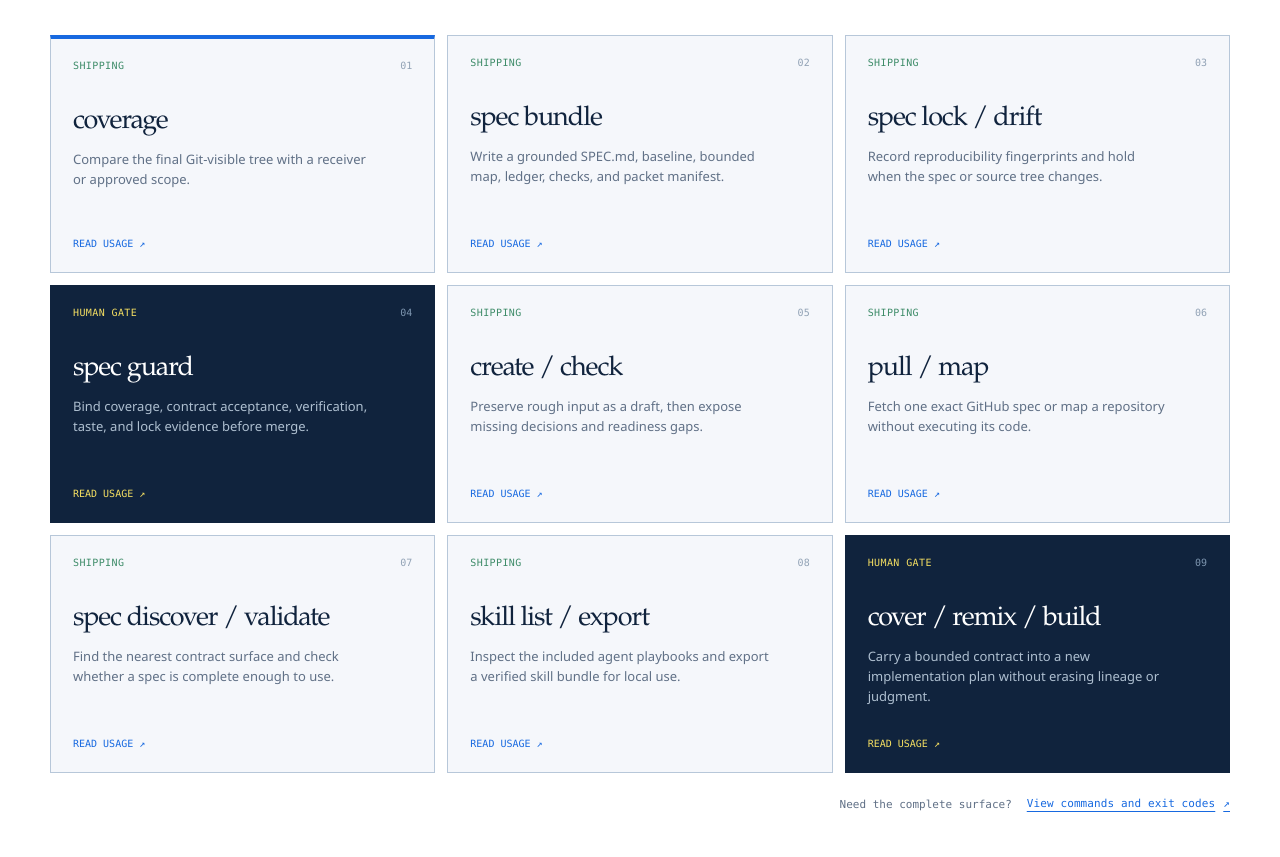
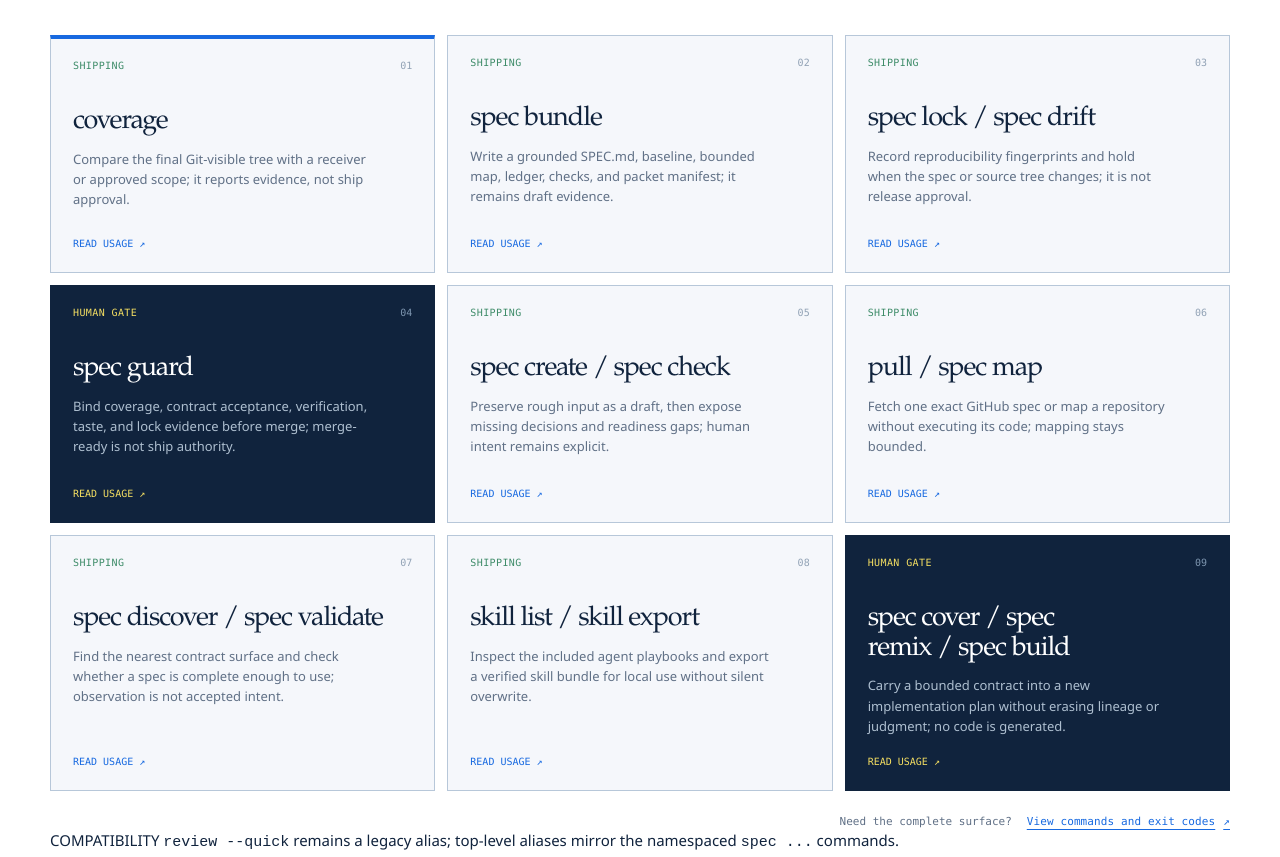
Before and after one commit to specport/specport, a website: page docs/index.html in a window 1280 px wide. Shown: the part 1814-2671 px from the top of the page. Drawn offline with Linux system fonts and the light colour scheme.

Commit message:
Use exact command names in capability status

```diff
--- a/docs/index.html
+++ b/docs/index.html
@@ -171,55 +171,55 @@
           <article class="command-card command-card-featured">
             <div class="command-card-top"><span class="status-label status-label-live">SHIPPING</span><span class="command-index">01</span></div>
             <h3><code>coverage</code></h3>
-            <p>Compare the final Git-visible tree with a receiver or approved scope.</p>
+            <p>Compare the final Git-visible tree with a receiver or approved scope; it reports evidence, not ship approval.</p>
             <a href="https://github.com/stancsz/specport#the-first-minute-workflow">Read usage <span aria-hidden="true">↗</span></a>
           </article>
           <article class="command-card">
             <div class="command-card-top"><span class="status-label status-label-live">SHIPPING</span><span class="command-index">02</span></div>
             <h3><code>spec bundle</code></h3>
-            <p>Write a grounded SPEC.md, baseline, bounded map, ledger, checks, and packet manifest.</p>
+            <p>Write a grounded SPEC.md, baseline, bounded map, ledger, checks, and packet manifest; it remains draft evidence.</p>
             <a href="https://github.com/stancsz/specport#the-first-minute-workflow">Read usage <span aria-hidden="true">↗</span></a>
           </article>
           <article class="command-card">
             <div class="command-card-top"><span class="status-label status-label-live">SHIPPING</span><span class="command-index">03</span></div>
-            <h3><code>spec lock / drift</code></h3>
-            <p>Record reproducibility fingerprints and hold when the spec or source tree changes.</p>
+            <h3><code>spec lock / spec drift</code></h3>
+            <p>Record reproducibility fingerprints and hold when the spec or source tree changes; it is not release approval.</p>
             <a href="https://github.com/stancsz/specport#the-first-minute-workflow">Read usage <span aria-hidden="true">↗</span></a>
           </article>
           <article class="command-card command-card-dark">
             <div class="command-card-top"><span class="status-label status-label-accent">HUMAN GATE</span><span class="command-index">04</span></div>
             <h3><code>spec guard</code></h3>
-            <p>Bind coverage, contract acceptance, verification, taste, and lock evidence before merge.</p>
+            <p>Bind coverage, contract acceptance, verification, taste, and lock evidence before merge; merge-ready is not ship authority.</p>
             <a href="https://github.com/stancsz/specport#guard-one-candidate-before-merge">Read usage <span aria-hidden="true">↗</span></a>
           </article>
           <article class="command-card">
             <div class="command-card-top"><span class="status-label status-label-live">SHIPPING</span><span class="command-index">05</span></div>
-            <h3><code>create / check</code></h3>
-            <p>Preserve rough input as a draft, then expose missing decisions and readiness gaps.</p>
+            <h3><code>spec create / spec check</code></h3>
+            <p>Preserve rough input as a draft, then expose missing decisions and readiness gaps; human intent remains explicit.</p>
             <a href="https://github.com/stancsz/specport#specs-that-are-evidence-contracts-and-taste">Read usage <span aria-hidden="true">↗</span></a>
           </article>
           <article class="command-card">
             <div class="command-card-top"><span class="status-label status-label-live">SHIPPING</span><span class="command-index">06</span></div>
-            <h3><code>pull / map</code></h3>
-            <p>Fetch one exact GitHub spec or map a repository without executing its code.</p>
+            <h3><code>pull / spec map</code></h3>
+            <p>Fetch one exact GitHub spec or map a repository without executing its code; mapping stays bounded.</p>
             <a href="https://github.com/stancsz/specport#readme">Read usage <span aria-hidden="true">↗</span></a>
           </article>
           <article class="command-card">
             <div class="command-card-top"><span class="status-label status-label-live">SHIPPING</span><span class="command-index">07</span></div>
-            <h3><code>spec discover / validate</code></h3>
-            <p>Find the nearest contract surface and check whether a spec is complete enough to use.</p>
+            <h3><code>spec discover / spec validate</code></h3>
+            <p>Find the nearest contract surface and check whether a spec is complete enough to use; observation is not accepted intent.</p>
             <a href="https://github.com/stancsz/specport#the-first-minute-workflow">Read usage <span aria-hidden="true">↗</span></a>
           </article>
           <article class="command-card">
             <div class="command-card-top"><span class="status-label status-label-live">SHIPPING</span><span class="command-index">08</span></div>
-            <h3><code>skill list / export</code></h3>
-            <p>Inspect the included agent playbooks and export a verified skill bundle for local use.</p>
+            <h3><code>skill list / skill export</code></h3>
+            <p>Inspect the included agent playbooks and export a verified skill bundle for local use without silent overwrite.</p>
             <a href="https://github.com/stancsz/specport/tree/main/skills">Read usage <span aria-hidden="true">↗</span></a>
           </article>
           <article class="command-card command-card-dark">
             <div class="command-card-top"><span class="status-label status-label-accent">HUMAN GATE</span><span class="command-index">09</span></div>
-            <h3><code>cover / remix / build</code></h3>
-            <p>Carry a bounded contract into a new implementation plan without erasing lineage or judgment.</p>
+            <h3><code>spec cover / spec remix / spec build</code></h3>
+            <p>Carry a bounded contract into a new implementation plan without erasing lineage or judgment; no code is generated.</p>
             <a href="https://github.com/stancsz/specport#cover-remix-and-build-handoffs">Read usage <span aria-hidden="true">↗</span></a>
           </article>
         </div>
@@ -228,6 +228,7 @@
           <span>Need the complete surface?</span>
           <a class="text-link" href="https://github.com/stancsz/specport#output-and-exit-codes">View commands and exit codes <span aria-hidden="true">↗</span></a>
         </div>
+        <p class="command-aliases"><span>COMPATIBILITY</span> <code>review --quick</code> remains a legacy alias; top-level aliases mirror the namespaced <code>spec ...</code> commands.</p>
       </section>
 
       <section class="section-shell section-block docs-block" id="docs">
@@ -282,11 +283,13 @@
         <div class="surface-table" role="table" aria-label="SpecPort capability status">
           <div class="surface-row surface-header" role="row"><span role="columnheader">Surface</span><span role="columnheader">What it does</span><span role="columnheader">State</span></div>
           <div class="surface-row" role="row"><code role="cell">coverage</code><span role="cell">Final-tree coverage against an explicit receiver or approved scope.</span><span role="cell" class="state state-live">shipping</span></div>
-          <div class="surface-row" role="row"><code role="cell">spec bundle</code><span role="cell">One read-only repo-to-spec packet with evidence and unknowns.</span><span role="cell" class="state state-live">shipping</span></div>
+          <div class="surface-row" role="row"><code role="cell">spec discover / spec bundle</code><span role="cell">Grounded repository evidence and one read-only repo-to-spec packet.</span><span role="cell" class="state state-live">shipping</span></div>
+          <div class="surface-row" role="row"><code role="cell">spec lock / spec drift</code><span role="cell">Reproducibility fingerprints with fail-closed change diagnostics.</span><span role="cell" class="state state-live">shipping</span></div>
           <div class="surface-row" role="row"><code role="cell">spec guard</code><span role="cell">Identity-bound merge-ready receipt; never a ship approval.</span><span role="cell" class="state state-human">human gate</span></div>
-          <div class="surface-row" role="row"><code role="cell">create / validate</code><span role="cell">Draft and check a human-owned, AI-implementable contract.</span><span role="cell" class="state state-live">shipping</span></div>
-          <div class="surface-row" role="row"><code role="cell">pull / map</code><span role="cell">One exact licensed pull and bounded static repository map.</span><span role="cell" class="state state-live">shipping</span></div>
-          <div class="surface-row" role="row"><code role="cell">cover / remix / build</code><span role="cell">Lineage-preserving plans and a human-gated implementation handoff.</span><span role="cell" class="state state-human">bounded handoff</span></div>
+          <div class="surface-row" role="row"><code role="cell">spec create / spec check / spec validate</code><span role="cell">Draft, check, and validate a human-owned product contract.</span><span role="cell" class="state state-live">shipping</span></div>
+          <div class="surface-row" role="row"><code role="cell">pull / spec map</code><span role="cell">One exact licensed pull and bounded static repository map.</span><span role="cell" class="state state-live">shipping</span></div>
+          <div class="surface-row" role="row"><code role="cell">skill list / skill export</code><span role="cell">List and copy the packaged local agent playbooks.</span><span role="cell" class="state state-live">shipping</span></div>
+          <div class="surface-row" role="row"><code role="cell">spec cover / spec remix / spec build</code><span role="cell">Lineage-preserving plans and a human-gated implementation handoff.</span><span role="cell" class="state state-human">bounded handoff</span></div>
           <div class="surface-row" role="row"><code role="cell">public index / ratings</code><span role="cell">Search, sharing, reputation, and a future spec network.</span><span role="cell" class="state state-roadmap">roadmap</span></div>
         </div>
       </section>
```
